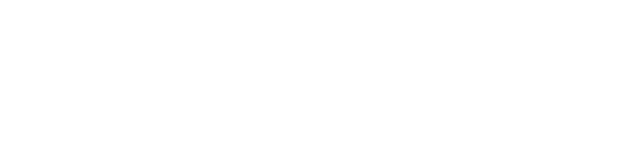
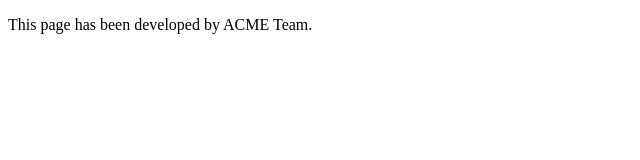
Before and after one commit to MauroSolorzanoEspinoza/hello1-html, a plain HTML site: page index.html in a window 1280 px wide. Shown: the whole page, without its empty margins (0-640 px from the left). Drawn offline with Linux system fonts and the light colour scheme.

Commit message:
feat(about): Added About Message.

```diff
--- a/index.html
+++ b/index.html
@@ -2,9 +2,9 @@
 <html lang="en">
 <head>
     <meta charset="UTF-8">
-    <title>Title</title>
+    <title>Welcome</title>
 </head>
 <body>
-
+<p>This page has been developed by ACME Team.</p>
 </body>
 </html>
```
